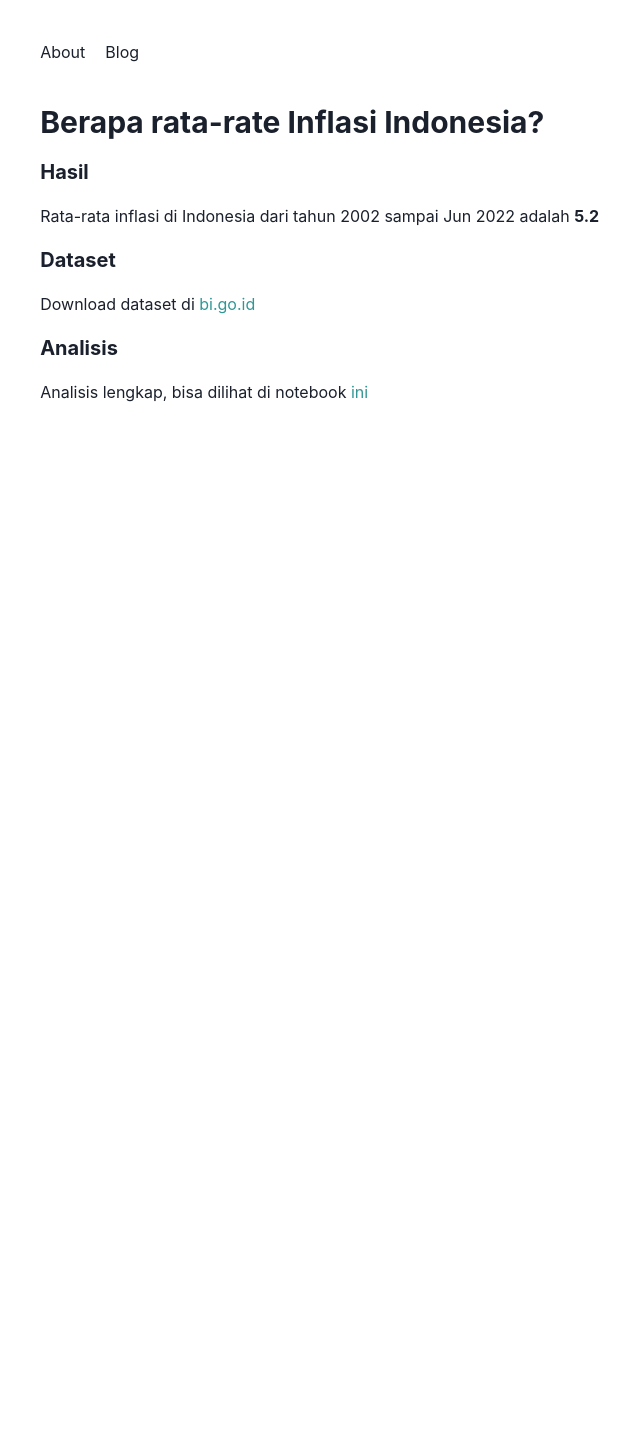
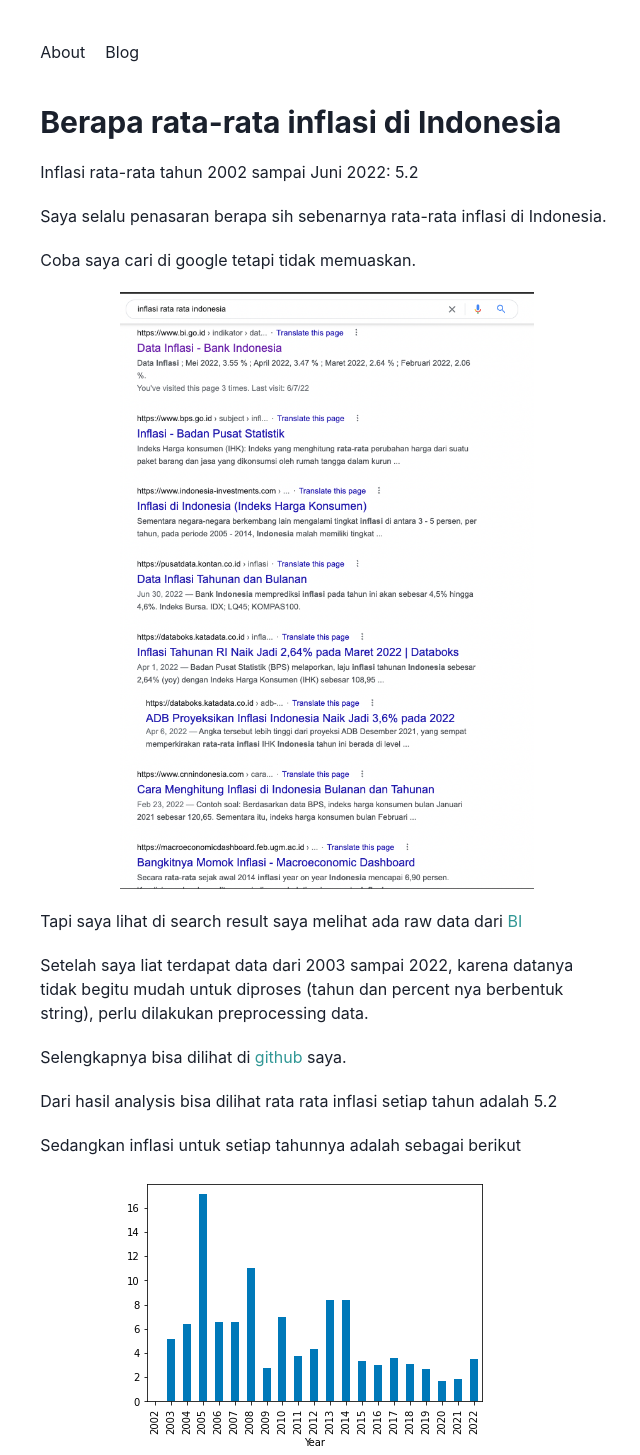
Before and after one commit to faisalburhanudin/faisalburhanudin.com, a Next.js app: page /post/rata-rata-inflasi-indonesia in a window 1280 px wide. Shown: the whole page, without its empty margins (313-953 px from the left). Before the commit the page ends 800 px from the top, so only its background shows below. Built offline with nearby package versions, Linux system fonts and the light colour scheme.

Commit message:
rata rata inflasi di Indonesia

```diff
--- a/pages/post/rata-rata-inflasi-indonesia.mdx
+++ b/pages/post/rata-rata-inflasi-indonesia.mdx
@@ -1,14 +1,24 @@
-# Berapa rata-rate Inflasi Indonesia?
+import {Image} from "@chakra-ui/react";
 
-## Hasil
+# Berapa rata-rata inflasi di Indonesia
 
-Rata-rata inflasi di Indonesia dari tahun 2002 sampai Jun 2022 adalah **5.2**
+Inflasi rata-rata tahun 2002 sampai Juni 2022: 5.2
 
 
-## Dataset
+Saya selalu penasaran berapa sih sebenarnya rata-rata inflasi di Indonesia.
 
-Download dataset di [bi.go.id](https://www.bi.go.id/id/statistik/indikator/data-inflasi.aspx)
+Coba saya cari di google tetapi tidak memuaskan.
 
-## Analisis
+<Image px={20} src="/google-search-rata-rata-inflasi.png" mb={5} />
 
-Analisis lengkap, bisa dilihat di notebook [ini](https://github.com/faisalburhanudin/rata-rata-inflasi-indonesia)
+Tapi saya lihat di search result saya melihat ada raw data dari [BI](https://www.bi.go.id/id/statistik/indikator/data-inflasi.aspx)
+
+Setelah saya liat terdapat data dari 2003 sampai 2022, karena datanya tidak begitu mudah untuk diproses (tahun dan percent nya berbentuk string), perlu dilakukan preprocessing data.
+
+Selengkapnya bisa dilihat di [github](https://github.com/faisalburhanudin/rata-rata-inflasi-indonesia) saya.
+
+Dari hasil analysis bisa dilihat rata rata inflasi setiap tahun adalah 5.2
+
+Sedangkan inflasi untuk setiap tahunnya adalah sebagai berikut
+
+<Image px={20} src="/inflasi-tiap-tahun.png" />
```
Also changed, not shown: public/google-search-rata-rata-inflasi.png (added), public/inflasi-tiap-tahun.png (added).
